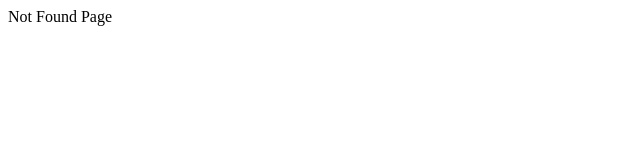
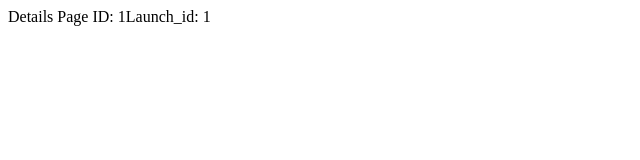
Before and after one commit to gozdetumacar/graphql, a React (Create React App) app: page /launch/1 in a window 1280 px wide. Before the commit this address had no page. Shown: the top 160 px of the page, without its empty margins (0-640 px from the left). Built offline with nearby package versions, Linux system fonts and the light colour scheme; no server answers.

Commit message:
details fetched

```diff
--- a/src/App.js
+++ b/src/App.js
@@ -10,7 +10,7 @@ function App() {
         <Switch>
           <Route exact path="/" component={HomePage}>
           </Route>
-          <Route path="/details" component={LaunchDetailsPage}>
+          <Route path="/launch/:id" component={LaunchDetailsPage}>
            </Route>
           <Route component={NotFoundPage}>
           </Route>
--- a/src/pages/HomePage/HomePage.js
+++ b/src/pages/HomePage/HomePage.js
@@ -34,7 +34,7 @@ function HomePage() {
       fetch('https://api.spacex.land/graphql/', {
         method: "POST",
         headers: { "Content-Type": "application/json" },
-        body: JSON.stringify({query: LAUNCHES})
+        body: JSON.stringify({ query: LAUNCHES })
       }).then(response => response.json())
       .then(data => setLaunches(data.data.launchesPast))
     }, []);
@@ -42,17 +42,19 @@ function HomePage() {
     return (
       <div>
         <h1>Home Page</h1>
-        <Link to="/details">
+        <Link to ="/details">
           <button>details</button>
         </Link>
-
           {launches.map((launch) => (
-            <div key={launch.id} style={{display:'flex'}}>
+            <div key={launch.id} style={{ display: 'flex'}}>
+              <Link to ={`/launch/${launch.id}`}>
               <img
                 src={launch.links.flickr_images}
-                style={{ width: 100 }}
-                alt=""
-              ></img>
+                style={{ width: 200 }}
+                  alt=""
+              >
+              </img>
+              </Link>
             </div>
           ))}
 
--- a/src/pages/LaunchDetailsPage/LaunchDetailsPage.js
+++ b/src/pages/LaunchDetailsPage/LaunchDetailsPage.js
@@ -1,9 +1,57 @@
 import React from 'react'
+import { useParams } from 'react-router'
 
-function LaunchDetailsPage() {
+const DETAILS = `
+query LaunchDetails($launch_id: ID!) {
+  launch(id: $launch_id) {
+    mission_name
+    links {
+      flickr_images
+      article_link
+      video_link
+      wikipedia
+    }
+    launch_date_utc
+    id
+    details
+    launch_year
+    launch_success
+    rocket {
+      rocket_name
+    }
+    launch_site {
+      site_name
+    }
+  }
+}
+`
+
+const LaunchDetailsPage = () => {
+
+  let { id } = useParams();
+  var launch_id = id;
+
+    React.useEffect(() => {
+      fetch('https://api.spacex.land/graphql/', {
+        method: "POST",
+        headers: {
+          "Content-Type": "application/json",
+          'Accept': 'application/json',
+        },
+        body: JSON.stringify({
+          query: DETAILS,
+          variables: {launch_id}
+        }),
+      })
+      .then(response => response.json())
+      .then(data => console.log(data))
+    }, [launch_id]);
+
     return (
         <div>
-            Details Page
+          Details Page
+          ID: {id}
+          Launch_id: {launch_id}
         </div>
     )
 }
```
